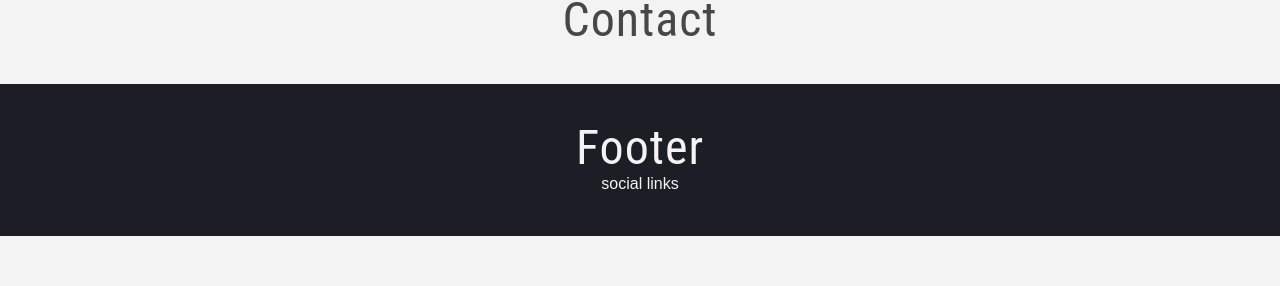
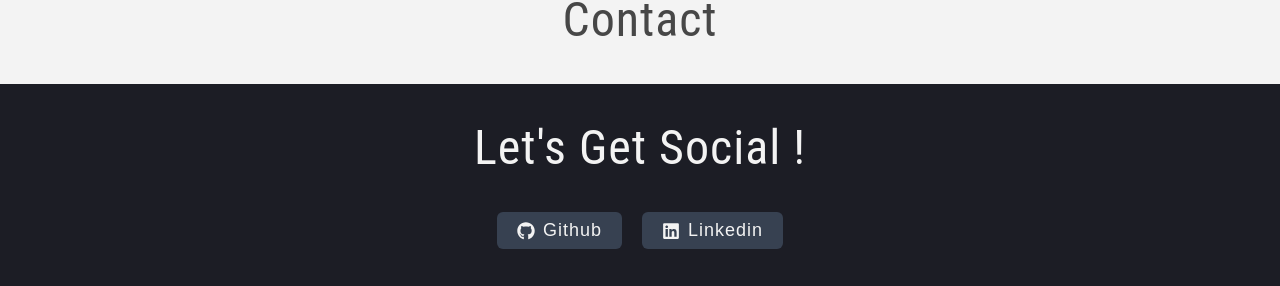
Before and after one commit to Ayrow/Portfolio, a React (Create React App) app: page / in a window 1280 px wide. Shown: the part 3104-3390 px from the top of the page. Before the commit the page ends 3340 px from the top, so only its background shows below. Built offline with nearby package versions, Linux system fonts and the light colour scheme.

Commit message:
added social links to the footer

```diff
--- a/src/component/Footer.jsx
+++ b/src/component/Footer.jsx
@@ -1,8 +1,23 @@
+import { socialLinks } from '../utils/links';
+
 const Footer = () => {
   return (
     <div className='mt-10 py-10 px-10 black-bg white-txt text-center'>
-      <h2 className='text-5xl text-center '>Footer</h2>
-      social links
+      <h2 className='text-5xl text-center '>Let's get social !</h2>
+      <div className='mt-10 flex gap-5 justify-center text-lg'>
+        {socialLinks.map((link) => {
+          return (
+            <a
+              href={link.path}
+              target='_blank'
+              rel='noreferrer'
+              className='flex gap-2 items-center px-5 py-2 rounded-md bg-gray-700 hover:bg-gray-600'>
+              {link.icon}
+              {link.text}
+            </a>
+          );
+        })}
+      </div>
     </div>
   );
 };
--- a/src/utils/links.js
+++ b/src/utils/links.js
@@ -1,3 +1,5 @@
+import { FaLinkedin, FaGithub } from 'react-icons/fa';
+
 const navLinks = [
   {
     id: 1,
@@ -46,4 +48,19 @@ const projectLinks = [
   },
 ];
 
-export { navLinks, projectLinks };
+const socialLinks = [
+  {
+    id: 1,
+    text: 'Github',
+    path: 'https://github.com/Ayrow',
+    icon: <FaGithub />,
+  },
+  {
+    id: 2,
+    text: 'Linkedin',
+    path: 'https://www.linkedin.com/in/aymeric-pilaert-a53b6498/',
+    icon: <FaLinkedin />,
+  },
+];
+
+export { navLinks, projectLinks, socialLinks };
```
